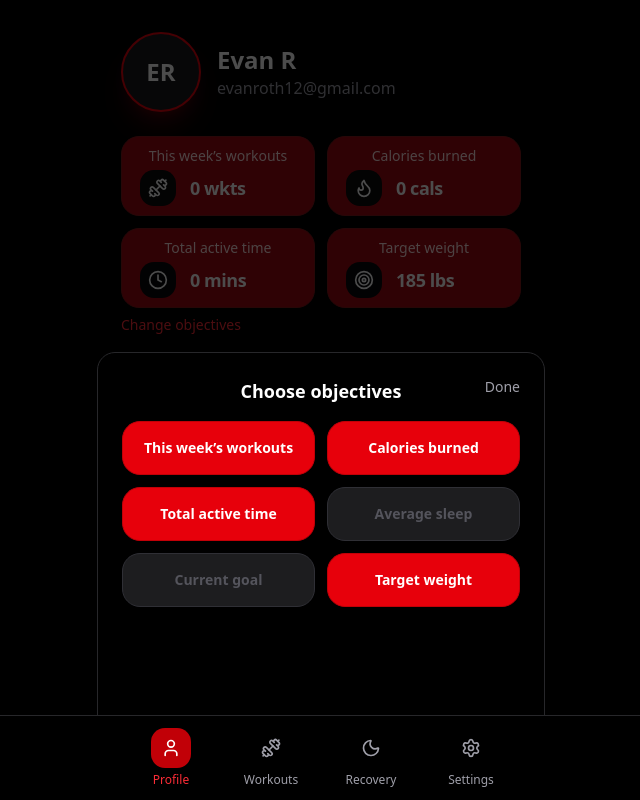
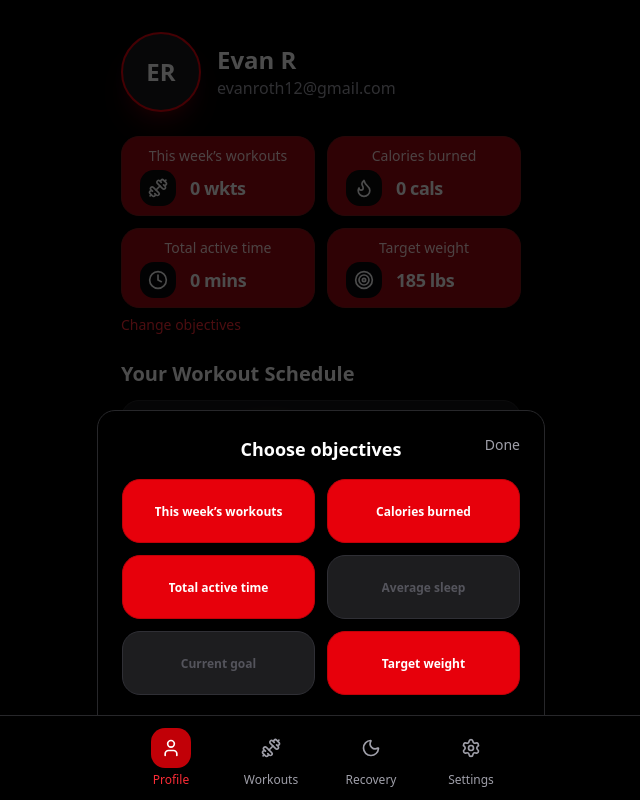
Before and after one commit to kratosgymco/appv1, a Next.js app in the folder kratos-app/: page /profile in a window 1280 px wide. Both pictures are taken after a click on the button "Change objectives". Shown: the top 800 px of the page, without its empty margins (319-959 px from the left). Built offline with nearby package versions, Linux system fonts and the light colour scheme.

Commit message:
fixed teh choose objectives text wrap

```diff
--- a/kratos-app/app/profile/page.tsx
+++ b/kratos-app/app/profile/page.tsx
@@ -468,7 +468,7 @@ export default function ProfilePage() {
                     {/* center to same width as page */}
                     <div className="w-full flex justify-center px-6">
                         {/* actual sheet */}
-                        <div className="w-full max-w-md rounded-t-2xl bg-black border border-zinc-800">
+                        <div className="w-full max-w-md translate-y-22 rounded-t-2xl bg-black border border-zinc-800">
                             {/* header */}
                             <div className="relative px-6 pt-6 pb-4">
                                 <h2 className="text-lg font-semibold text-center">Choose objectives</h2>
@@ -497,18 +497,20 @@ export default function ProfilePage() {
                                                         selected ? prev.filter((id) => id !== obj.id) : [...prev, obj.id]
                                                     );
                                                 }}
-                                                className={`w-full rounded-2xl border px-4 py-4 text-sm font-semibold transition
-                        ${selected
+                                                className={`w-full h-16 rounded-2xl border px-3 text-sm font-semibold transition
+                                                  flex items-center justify-center text-center
+                                                    ${selected
                                                         ? "bg-red-600 border-red-700 text-white"
                                                         : disabled
                                                             ? "bg-zinc-800 border-zinc-700 text-zinc-500 opacity-75 cursor-not-allowed"
                                                             : "bg-zinc-900 border-zinc-700 text-zinc-300 hover:bg-zinc-800"
                                                     }`}
+                                            >
+                                                <span className="line-clamp-2 leading-tight text-[12px]">
+                                                    {obj.label}
+                                                </span>
+                                            </button>
 
-
-                                            >
-                                                <span className="block text-center whitespace-nowrap">{obj.label}</span>
-                                            </button>
                                         );
                                     })}
                                 </div>
```
